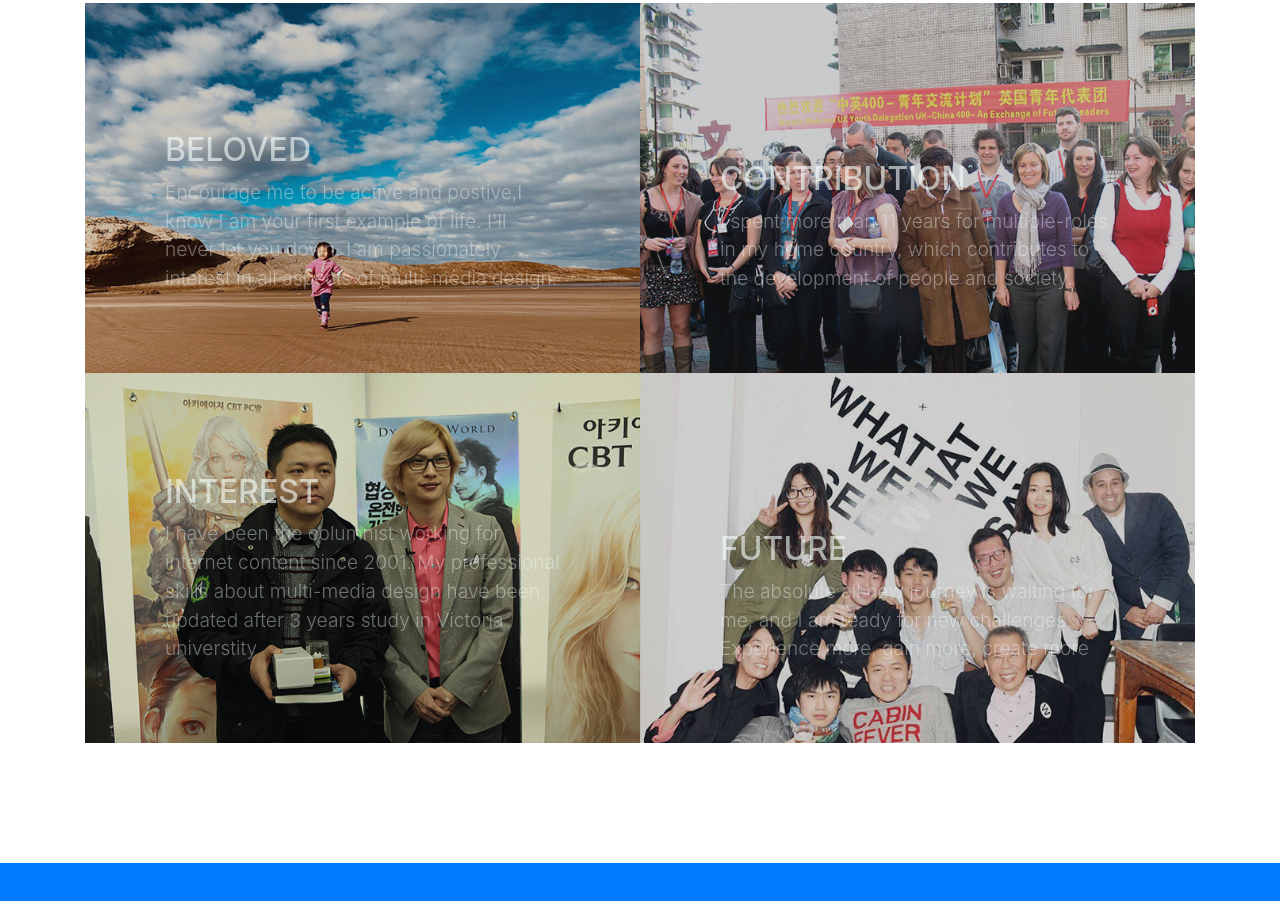
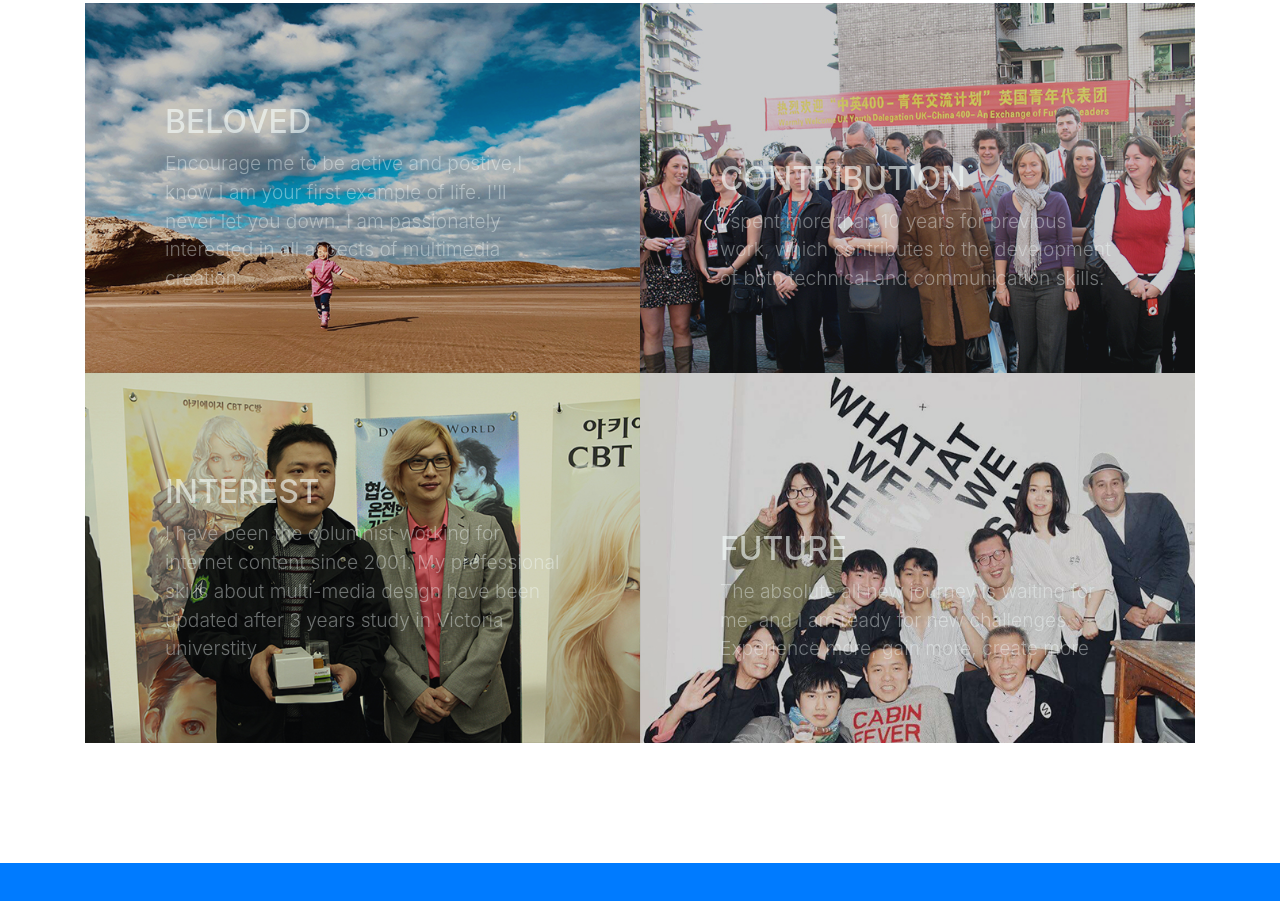
Before and after one commit to Jackie2017vic/mddn201-portfolio, a website with bundled scripts: page index.html in a window 1280 px wide. Shown: the part 2710-3611 px from the top of the page. Built offline with nearby package versions, Linux system fonts and the light colour scheme.

Commit message:
Update index.html

```diff
--- a/index.html
+++ b/index.html
@@ -148,7 +148,7 @@
               <span class="caption">
                 <span class="caption-content">
                   <h2>Beloved</h2>
-                  <p class="mb-0">Encourage me to be active and postive,I know I am your first example of life. I'll never let you down. I am passionately interest in all aspects of multi-media design.</p>
+                  <p class="mb-0">Encourage me to be active and postive,I know I am your first example of life. I'll never let you down. I am passionately interested in all aspects of multimedia creation.</p>
                 </span>
               </span>
               <img class="img-fluid" src="img/portfolio-1.jpg" alt="">
@@ -159,7 +159,7 @@
               <span class="caption">
                 <span class="caption-content">
                   <h2>Contribution</h2>
-                  <p class="mb-0">I spent more than 11 years for multiple-roles in my home country, which contributes to the development of people and society.</p>
+                  <p class="mb-0">I spent more than 10 years for previous work, which contributes to the development of both technical and communication skills.</p>
                 </span>
               </span>
               <img class="img-fluid" src="img/portfolio-2.jpg" alt="">
```
